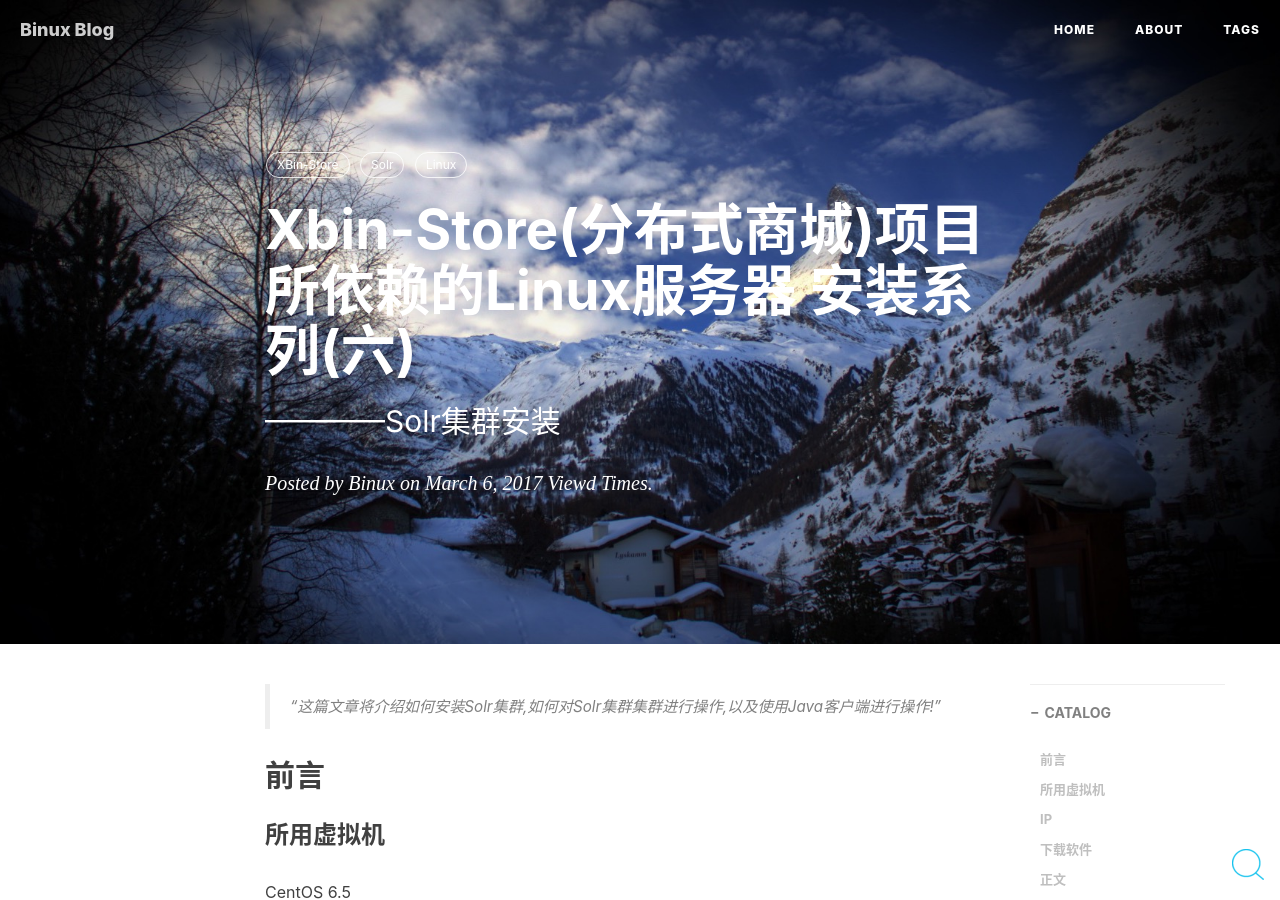
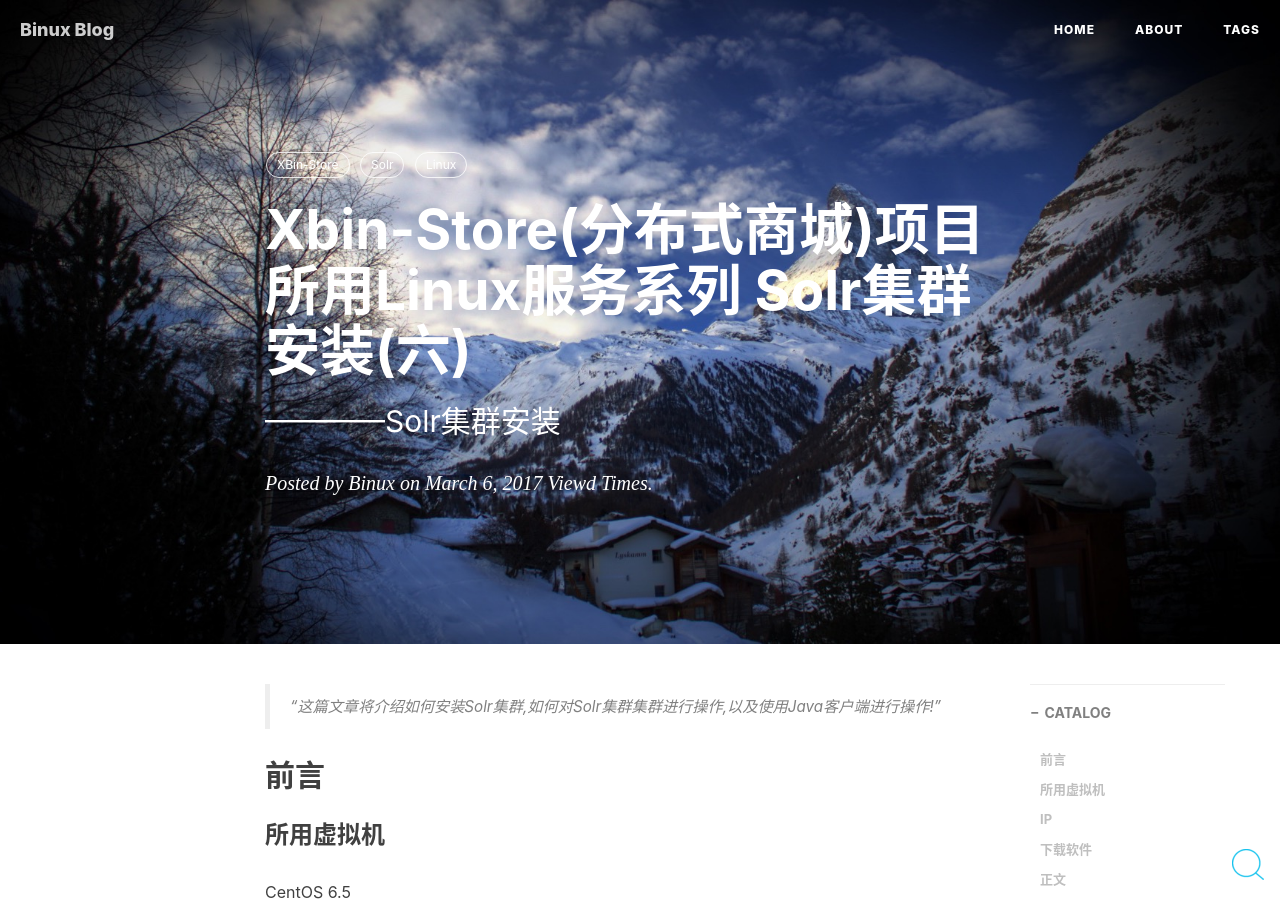
Before and after one commit to xubinux/xubinux.github.io, a Jekyll site: the page built from _posts/2017-03-06-Solr-Cluster-Install.markdown, in a window 1280 px wide and 900 px high. Built offline with Jekyll 4.4.1, drawn with Linux system fonts in a browser that asks for light colours; nearby versions of some CDN libraries; comment, search, counter and statistics services are not loaded; some of the changed text lies outside the part shown.

Commit message:
修改标题

```diff
--- a/_posts/2017-03-01-Linux-MySQL-Install.markdown
+++ b/_posts/2017-03-01-Linux-MySQL-Install.markdown
@@ -1,6 +1,6 @@
 ---
 layout:     post
-title:      "Xbin-Store(分布式商城)项目所依赖的Linux服务器 安装系列(一)"
+title:      "Xbin-Store(分布式商城)项目所用Linux服务系列 MySQL安装(一)"
 subtitle:   "————MySQL5.7安装"
 date:       2017-03-01
 author:     "Binux"
--- a/_posts/2017-03-03-Redis-Cluster-Install.markdown
+++ b/_posts/2017-03-03-Redis-Cluster-Install.markdown
@@ -1,6 +1,6 @@
 ---
 layout:     post
-title:      "Xbin-Store(分布式商城)项目所依赖的Linux服务器 安装系列(二)"
+title:      "Xbin-Store(分布式商城)项目所用Linux服务系列 Redis集群安装(二)"
 subtitle:   "————Redis集群安装"
 date:       2017-03-03
 author:     "Binux"
--- a/_posts/2017-03-04-Zookeeper-Cluster-Install.markdown
+++ b/_posts/2017-03-04-Zookeeper-Cluster-Install.markdown
@@ -1,6 +1,6 @@
 ---
 layout:     post
-title:      "Xbin-Store(分布式商城)项目所依赖的Linux服务器 安装系列(三)"
+title:      "Xbin-Store(分布式商城)项目所用Linux服务系列 Zookeeper集群安装(三)"
 subtitle:   "————Zookeeper集群安装"
 date:       2017-03-04
 author:     "Binux"
--- a/_posts/2017-03-05-FastDFS-Install.markdown
+++ b/_posts/2017-03-05-FastDFS-Install.markdown
@@ -1,6 +1,6 @@
 ---
 layout:     post
-title:      "Xbin-Store(分布式商城)项目所依赖的Linux服务器 安装系列(五)"
+title:      "Xbin-Store(分布式商城)项目所用Linux服务系列 FastDFS安装(五)"
 subtitle:   "————FastDFS安装"
 date:       2017-03-05
 author:     "Binux"
--- a/_posts/2017-03-05-Nginx-Install.markdown
+++ b/_posts/2017-03-05-Nginx-Install.markdown
@@ -1,6 +1,6 @@
 ---
 layout:     post
-title:      "Xbin-Store(分布式商城)项目所依赖的Linux服务器 安装系列(四)"
+title:      "Xbin-Store(分布式商城)项目所用Linux服务系列 Nginx安装(四)"
 subtitle:   "————Nginx安装"
 date:       2017-03-04
 author:     "Binux"
--- a/_posts/2017-03-06-Solr-Cluster-Install.markdown
+++ b/_posts/2017-03-06-Solr-Cluster-Install.markdown
@@ -1,6 +1,6 @@
 ---
 layout:     post
-title:      "Xbin-Store(分布式商城)项目所依赖的Linux服务器 安装系列(六)"
+title:      "Xbin-Store(分布式商城)项目所用Linux服务系列 Solr集群安装(六)"
 subtitle:   "————Solr集群安装"
 date:       2017-03-06
 author:     "Binux"
@@ -40,7 +40,7 @@ CentOS 6.5
 
 #### Zookeeper集群安装
 
-[Xbin-Store(分布式商城)项目所依赖的Linux服务器 安装系列(三)](http://binux.cn/2017/03/04/Zookeeper-Cluster-Install/)
+[Xbin-Store(分布式商城)项目所用Linux服务系列 Zookeeper集群安装(三)](http://binux.cn/2017/03/04/Zookeeper-Cluster-Install/)
 
 #### Tomcat安装(四台同时)
 
```
